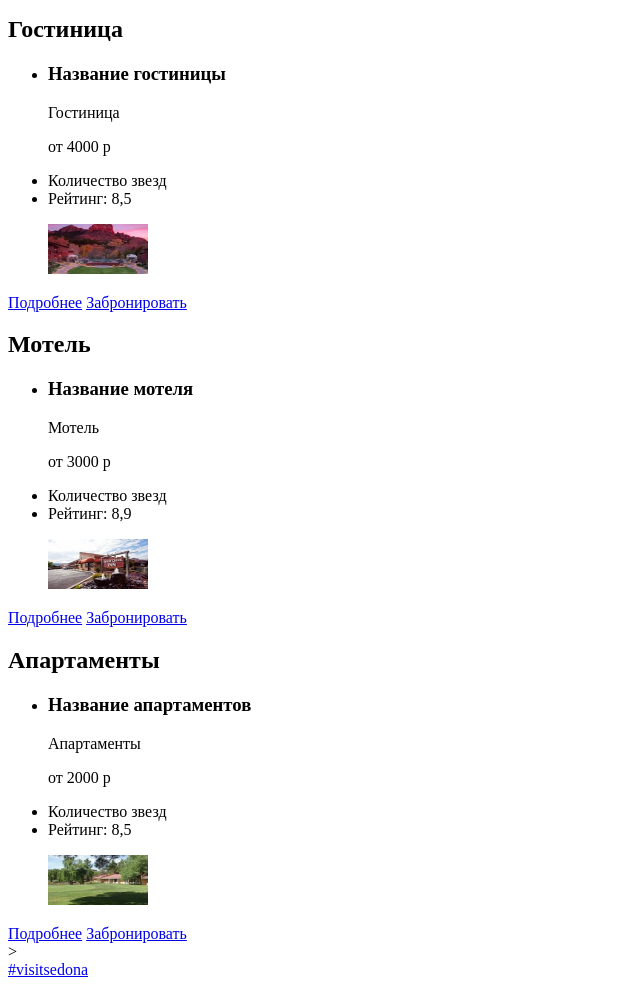
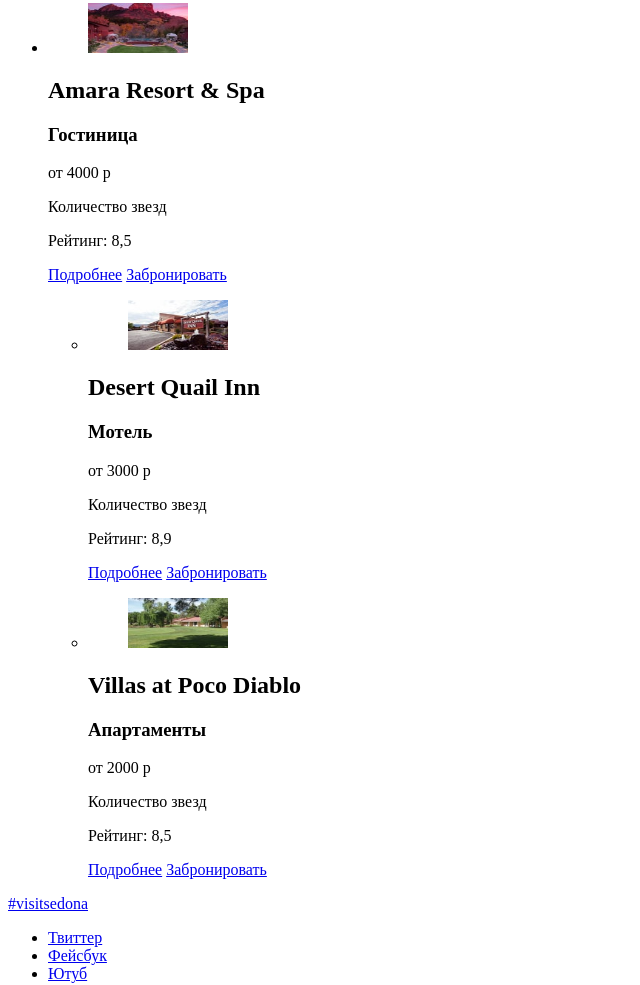
Before and after one commit to Nadezhda-shamsheeva/927389-sedona-26, a plain HTML site: page inner.html in a window 1280 px wide. Shown: the part 214-1199 px from the top of the page, without its empty margins (0-640 px from the left). Drawn offline with Linux system fonts and the light colour scheme.

Commit message:
Заменила секции на список
Изменила последовательность тегов

```diff
--- a/inner.html
+++ b/inner.html
@@ -1,11 +1,9 @@
 <!DOCTYPE html>
 <html lang="ru">
-
 <head>
   <meta charset="utf-8">
   <title>HTML Academy: Седона</title>
 </head>
-
 <body>
   <header>
     <nav>
@@ -19,58 +17,47 @@
     </nav>
   </header>
   <main>
+    <section>
       <h1>Предложение гостиниц в Седоне</h1>
-    <section>
-      <h2>Гостиница</h2>
       <ul>
         <li>
-          <h3>Название гостиницы</h3>
-          <p>Гостиница</p>
-          <p>от 4000 р</p>
-        </li>
-        <li>Количество звезд</li>
-        <li>Рейтинг: 8,5</li>
-      </ul>
           <figure>
             <a href="#"><img src="img/hotel-picture-1.jpg" width="100" height="50" alt="Изображение гостиницы"></a>
           </figure>
+          <h2>Amara Resort & Spa</h2>
+          <h3>Гостиница</h3>
+          <p>от 4000 р</p>
+          <p>Количество звезд</p>
+          <p>Рейтинг: 8,5</p>
           <a href="#">Подробнее</a>
           <a href="#">Забронировать</a>
-    </section>
-    <section>
-      <h2>Мотель</h2>
           <ul>
             <li>
-          <h3>Название мотеля</h3>
-          <p>Мотель</p>
-          <p>от 3000 р</p>
-        </li>
-        <li>Количество звезд</li>
-        <li>Рейтинг: 8,9</li>
-      </ul>
               <figure>
                 <a href="#"><img src="img/hotel-picture-2.jpg" width="100" height="50" alt="Изображение мотеля"></a>
               </figure>
+              <h2>Desert Quail Inn</h2>
+              <h3>Мотель</h3>
+              <p>от 3000 р</p>
+              <p>Количество звезд</p>
+              <p>Рейтинг: 8,9</p>
               <a href="#">Подробнее</a>
               <a href="#">Забронировать</a>
-    </section>
-    <section>
-      <h2>Апартаменты</h2>
-      <ul>
+            </li>
             <li>
-          <h3>Название апартаментов</h3>
-          <p>Апартаменты</p>
+              <figure>
+                <a href="#"><img src="img/hotel-picture-3.jpg" width="100" height="50"
+                    alt="Изображение апартаментов"></a>
+              </figure>
+              <h2>Villas at Poco Diablo</h2>
+              <h3>Апартаменты</h3>
               <p>от 2000 р</p>
-        </li>
-        <li>Количество звезд</li>
-        <li>Рейтинг: 8,5</li>
-      </ul>
-      <figure>
-        <a href="#"><img src="img/hotel-picture-3.jpg" width="100" height="50" alt="Изображение апартаментов"></a>
-      </figure>
+              <p>Количество звезд</p>
+              <p>Рейтинг: 8,5</p>
               <a href="#">Подробнее</a>
               <a href="#">Забронировать</a>
-    </section>>
+            </li>
+          </ul>
   </main>
   <footer>
     <div>
@@ -88,5 +75,4 @@
     </div>
   </footer>
 </body>
-
 </html>
```
Lines whose indentation alone changed are shown as unchanged.
